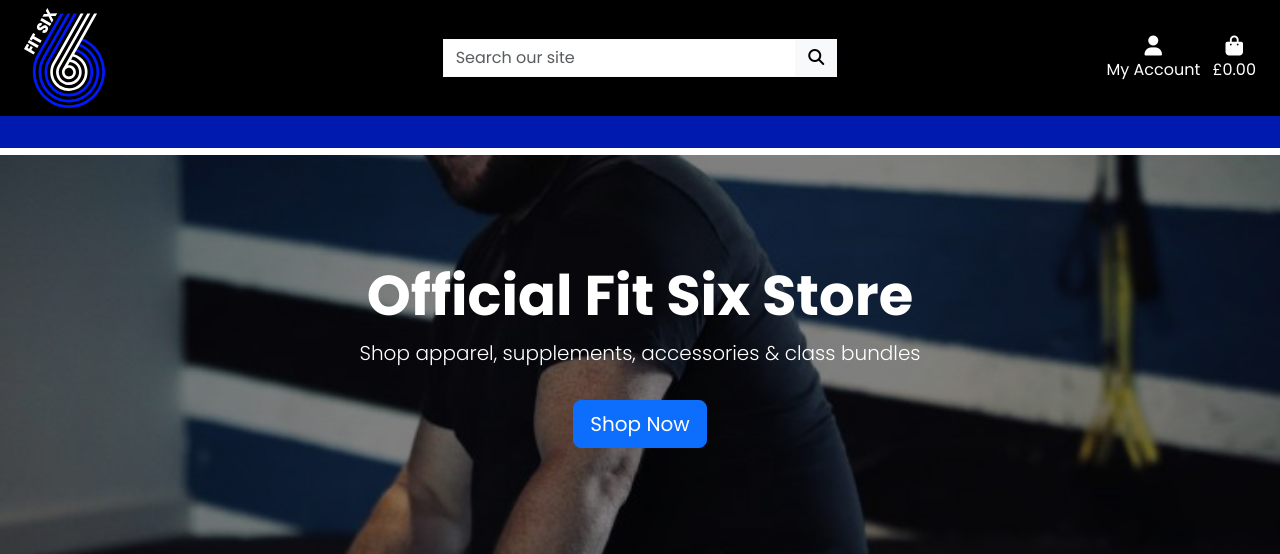
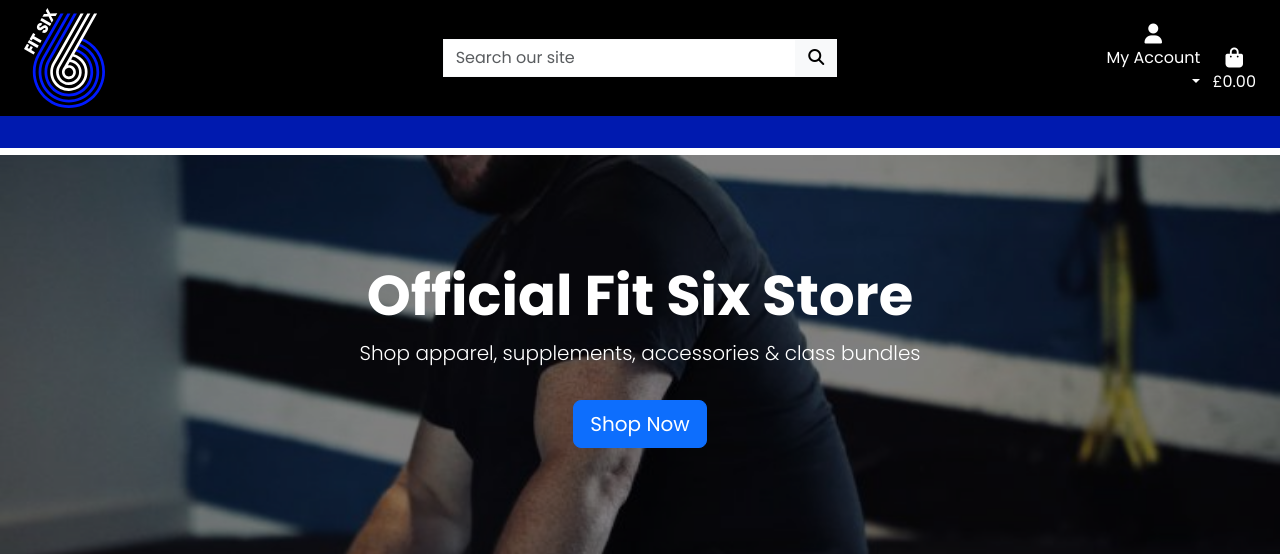
Before and after one commit to sd-powell/fit-six, a Django app: page / in a window 1280 px wide. Shown: the top 554 px of the page. Run offline with Django 5.2, Linux system fonts and the light colour scheme; some libraries are stand-ins or nearby versions.

Commit message:
fix account dropdown by removing extra bootstrap js link from head

```diff
--- a/templates/base.html
+++ b/templates/base.html
@@ -27,7 +27,6 @@
       <script src="https://kit.fontawesome.com/357186c75c.js" crossorigin="anonymous"></script>
       <script src="https://cdn.jsdelivr.net/npm/bootstrap@5.3.7/dist/js/bootstrap.bundle.min.js" integrity="sha384-ndDqU0Gzau9qJ1lfW4pNLlhNTkCfHzAVBReH9diLvGRem5+R9g2FzA8ZGN954O5Q" crossorigin="anonymous"></script>
       <script src="https://cdn.jsdelivr.net/npm/@popperjs/core@2.11.8/dist/umd/popper.min.js" integrity="sha384-I7E8VVD/ismYTF4hNIPjVp/Zjvgyol6VFvRkX/vR+Vc4jQkC+hVqc2pM8ODewa9r" crossorigin="anonymous"></script>
-      <script src="https://cdn.jsdelivr.net/npm/bootstrap@5.3.7/dist/js/bootstrap.min.js" integrity="sha384-7qAoOXltbVP82dhxHAUje59V5r2YsVfBafyUDxEdApLPmcdhBPg1DKg1ERo0BZlK" crossorigin="anonymous"></script>
     {% endblock %}
 
     {% block extra_js %}
@@ -65,7 +64,7 @@
           <ul class="list-inline list-unstyled mb-0">
             <!-- Account Dropdown -->
             <li class="list-inline-item dropdown">
-              <a class="nav-link text-white" href="#" id="user-options" data-bs-toggle="dropdown" aria-expanded="false">
+              <a class="nav-link text-white dropdown-toggle" href="#" id="user-options" data-bs-toggle="dropdown" aria-expanded="false">
                 <div class="text-center">
                   <i class="fas fa-user fa-lg"></i>
                   <p class="my-0">My Account</p>
```
